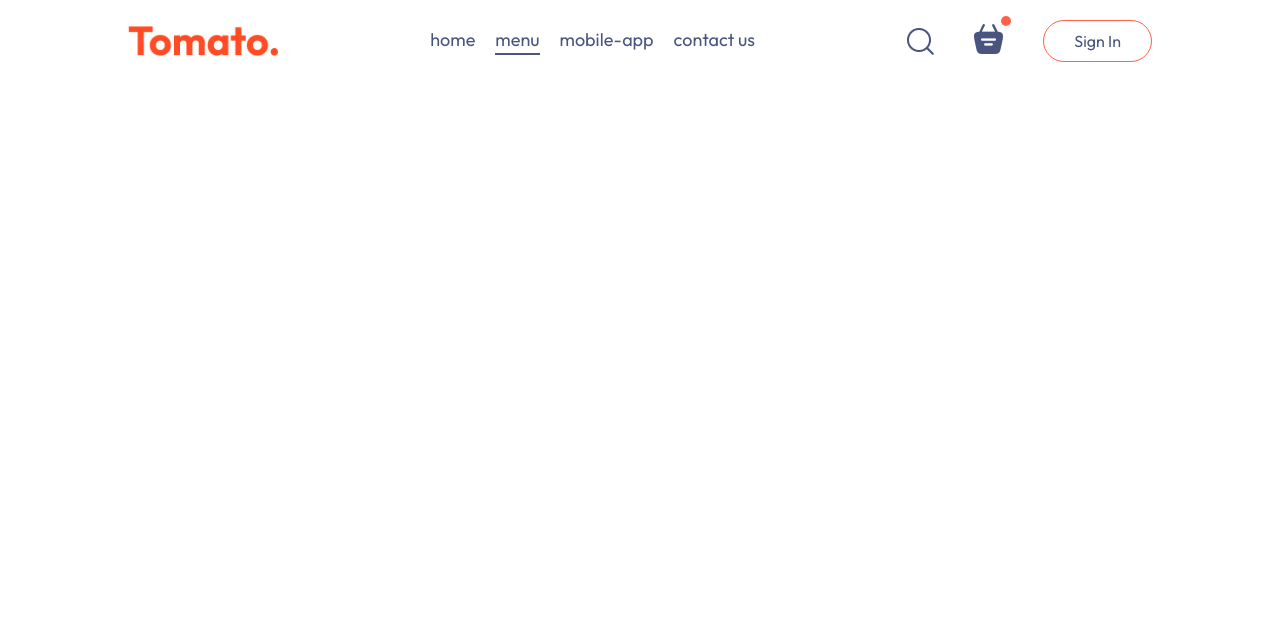
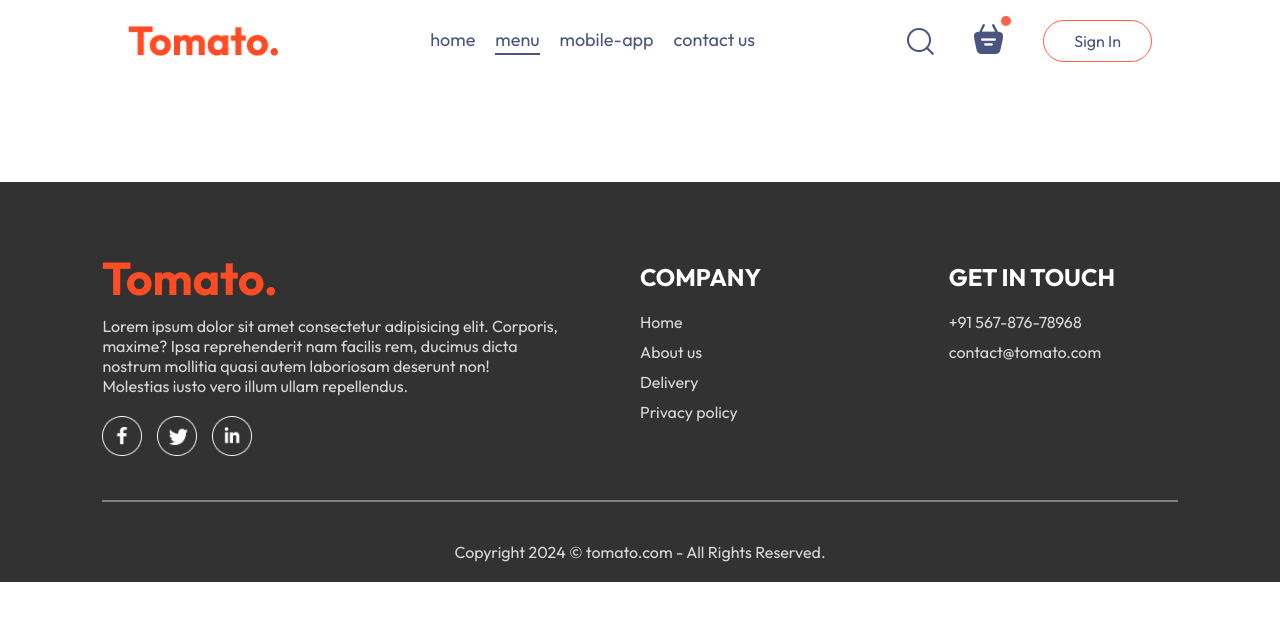
Before and after one commit to Barmanpriyanka/Food-Delivery-Website, a React (Vite) app in the folder frontend/: page /order in a window 1280 px wide. Shown: the top 620 px of the page. Built offline with nearby package versions, Linux system fonts and the light colour scheme.

Commit message:
Added footer part

```diff
--- a/frontend/src/App.jsx
+++ b/frontend/src/App.jsx
@@ -5,8 +5,12 @@
 import Home from './pages/Home/Home'
 import Cart from './pages/Cart/Cart'
 import PlaceOrder from './pages/PlaceOrder/PlaceOrder'
+import Footer from './components/Footer/Footer'
 const App = () => {
   return (
+
+    <>
+
 <div className='app'>
 
 <Navbar/>
@@ -16,6 +20,9 @@
 <Route path='//order' element={<PlaceOrder/>}/>
 </Routes>
 </div>
+<Footer/>
+    </>
+
   )
 }
 
--- /dev/null
+++ b/frontend/src/components/Footer/Footer.css
@@ -0,0 +1,45 @@
+.footer{
+    color:#d9d9d9;
+    background-color:#323232;
+    display:flex;
+    flex-direction:column;
+    align-items:center;
+    gap:20px;
+    padding:20px 8vw;
+    padding-top:80px;
+    margin-top:100px;
+}
+.footer-content{
+    width:100%;
+    display:grid;
+    grid-template-columns:2fr 1fr 1fr;
+    gap:80px;
+
+}
+.footer-content-left , .footer-content-right, .footer-content-center{
+    display:flex;
+    flex-direction: column;
+    align-items: start;
+    gap:20px;
+}
+.footer-content-left li , .footer-content-right li, .footer-content-center li{
+    list-style:none;
+    margin-bottom:10px;
+    cursor:pointer;
+
+}
+
+ .footer-content-right h2, .footer-content-center h2{
+ color:white
+}
+.footer-social-icons img{
+    width:40px;
+    margin-right: 15px;
+}
+.footer hr{
+    width:100%;
+    height:2px;
+    margin:20px 0;
+    background-color:grey;
+    border:none;
+}
--- /dev/null
+++ b/frontend/src/components/Footer/Footer.jsx
@@ -0,0 +1,42 @@
+import React from 'react';  // eslint-disable-line no-unused-vars
+import './Footer.css';
+import { assets } from '../../assets/assets';
+
+const Footer = () => {
+  return (
+    <div className='footer' id='footer'>
+      <div className="footer-content">
+        <div className="footer-content-left">
+          <img src={assets.logo} alt="Logo" />
+          <p>Lorem ipsum dolor sit amet consectetur adipisicing elit. Corporis, maxime? Ipsa reprehenderit nam facilis rem, ducimus dicta nostrum mollitia quasi autem laboriosam deserunt non! Molestias iusto vero illum ullam repellendus.</p>
+          <div className="footer-social-icons">
+            <img src={assets.facebook_icon} alt="Facebook" />
+            <img src={assets.twitter_icon} alt="Twitter" />
+            <img src={assets.linkedin_icon} alt="LinkedIn" />
+          </div>
+        </div>
+
+        <div className="footer-content-center">
+          <h2>COMPANY</h2>
+          <ul>
+            <li>Home</li>
+            <li>About us</li>
+            <li>Delivery</li>
+            <li>Privacy policy</li>
+          </ul>
+        </div>
+        <div className="footer-content-right">
+          <h2>GET IN TOUCH</h2>
+          <ul>
+            <li>+91 567-876-78968</li>
+            <li>contact@tomato.com</li>
+          </ul>
+        </div>
+      </div>
+      <hr />
+      <p className="footer-copyright">Copyright 2024 © tomato.com - All Rights Reserved.</p>
+    </div>
+  );
+}
+
+export default Footer;
```
Lines whose indentation alone changed are shown as unchanged.
